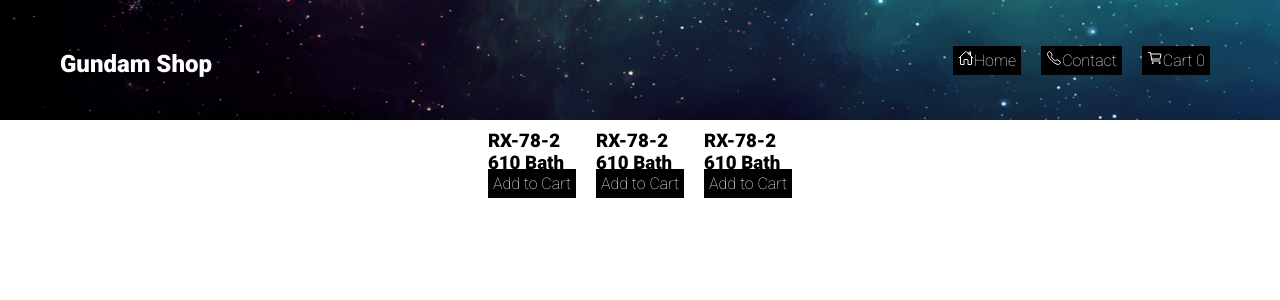
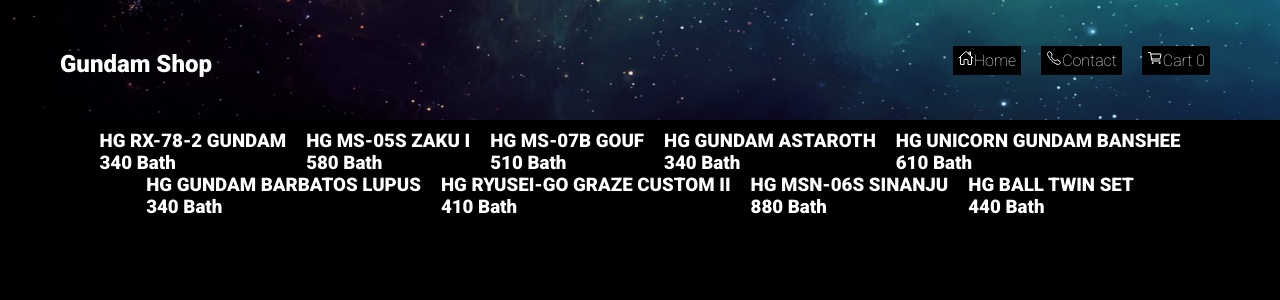
Before and after one commit to 6035512006/MiniProject_6035512006, a React (Create React App) app: page / in a window 1280 px wide. Shown: the top 300 px of the page. Built offline with nearby package versions, Linux system fonts and the light colour scheme.

Commit message:
เพิ่มสินค้า+รายละเอียด 9 สินค้า

```diff
--- a/src/App.css
+++ b/src/App.css
@@ -5,6 +5,10 @@
   padding: 0;
   box-sizing: border-box;
   font-family: 'Roboto',sans-serif;
+}
+body {
+  background-color: black;
+
 }
 
 header{
@@ -57,8 +61,8 @@ a{
 }
 
 img{
-  height: 250px;
-  width: 400px;
+  height: 230px;
+  width: 390px;
 }
 
 .container{
@@ -72,6 +76,34 @@ img{
 .image{
   margin-right: 10px;
   margin-left: 10px;
-
+  position: relative;
 
 }
+
+.add{
+  position: absolute;
+  width: 100%;
+  background-color: black;
+  transition: all;
+  opacity: 0;
+  cursor: pointer;
+  text-align: center;
+}
+.image:hover .cart1,
+.image:hover .cart2,
+.image:hover .cart3,
+.image:hover .cart4,
+.image:hover .cart5,
+.image:hover .cart6,
+.image:hover .cart7,
+.image:hover .cart8,
+.image:hover .cart9{
+  bottom:50px;
+  opacity: 1;
+  padding: 10px;
+  text-decoration: none;
+}
+
+h3{
+  color: white;
+}
--- a/src/App.js
+++ b/src/App.js
@@ -1,6 +1,6 @@
 import React from 'react'
 import Head from './components/Head'
-import Product1 from './components/Product1'
+import Product from './components/Product'
 import './App.css'
 
 
@@ -11,7 +11,7 @@ class App extends React.Component {
     return (
       <div className="App">
         <Head />
-        <Product1 />
+        <Product />
 
       </div>
     )
--- /dev/null
+++ b/src/components/Product.js
@@ -0,0 +1,79 @@
+import React from 'react'
+import RX782 from '../images/RX782.PNG'
+import ZAKU from '../images/ZAKU.PNG'
+import GOUF from '../images/GOUF.PNG'
+import ASTAROTH  from '../images/ASTAROTH.PNG'
+import BANSHEE from '../images/BANSHEE.PNG'
+import BARBATOS from '../images/BARBATOS.PNG'
+import GRAZE from '../images/GRAZE.PNG'
+import MSN06S from '../images/MSN06S.PNG'
+import BALL from '../images/BALL.PNG'
+
+class Product extends React.Component {
+
+    render() {
+        return (
+            <div className="container">
+
+                <div className="image">
+                    <image src={RX782} />
+                    <h3>HG RX-78-2 GUNDAM</h3>
+                    <h3>340 Bath</h3>
+                    <a className="add cart1" href="#">Add to Cart</a>
+                </div>
+                <div className="image">
+                    <image src={ZAKU} />
+                    <h3>HG MS-05S ZAKU I</h3>
+                    <h3>580 Bath</h3>
+                    <a className="add cart2" href="#">Add to Cart</a>
+                </div>
+                <div className="image">
+                    <image src={GOUF} />
+                    <h3>HG MS-07B GOUF</h3>
+                    <h3>510 Bath</h3>
+                    <a className="add cart3" href="#">Add to Cart</a>
+                </div>
+
+                <div className="image">
+                    <image src={ASTAROTH} />
+                    <h3>HG GUNDAM ASTAROTH</h3>
+                    <h3>340 Bath</h3>
+                    <a className="add cart4" href="#">Add to Cart</a>
+                </div>
+                <div className="image">
+                    <image src={BANSHEE} />
+                    <h3>HG UNICORN GUNDAM BANSHEE</h3>
+                    <h3>610 Bath</h3>
+                    <a className="add cart5" href="#">Add to Cart</a>
+                </div>
+                <div className="image">
+                    <image src={BARBATOS} />
+                    <h3>HG GUNDAM BARBATOS LUPUS</h3>
+                    <h3>340 Bath</h3>
+                    <a className="add cart6" href="#">Add to Cart</a>
+                </div>
+
+                <div className="image">
+                    <image src={GRAZE} />
+                    <h3>HG RYUSEI-GO GRAZE CUSTOM II</h3>
+                    <h3>410 Bath</h3>
+                    <a className="add cart7" href="#">Add to Cart</a>
+                </div>
+                <div className="image">
+                    <image src={MSN06S} />
+                    <h3>HG MSN-06S SINANJU</h3>
+                    <h3>880 Bath</h3>
+                    <a className="add cart8" href="#">Add to Cart</a>
+                </div>
+                <div className="image">
+                    <image src={BALL} />
+                    <h3>HG BALL TWIN SET</h3>
+                    <h3>440 Bath</h3>
+                    <a className="add cart9" href="#">Add to Cart</a>
+                </div>
+            </div>
+        )
+    }
+}
+
+export default Product
```
Also changed, not shown: 1 other file (tests, documents, lock files or other folders).
